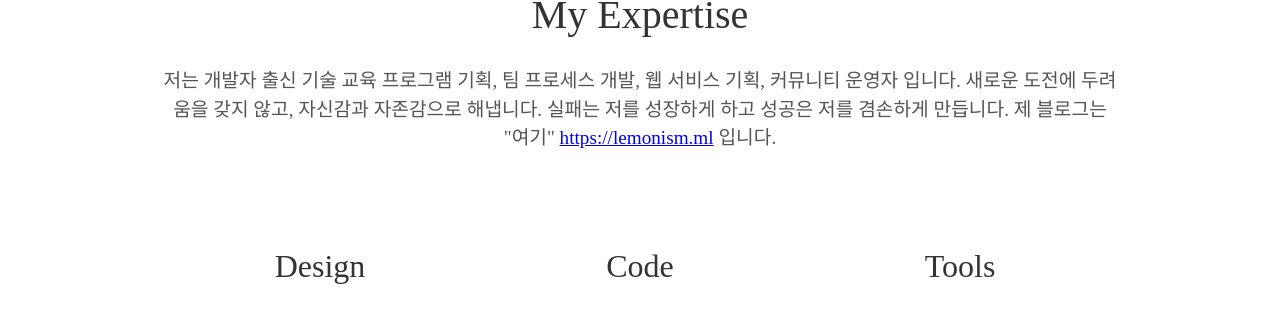
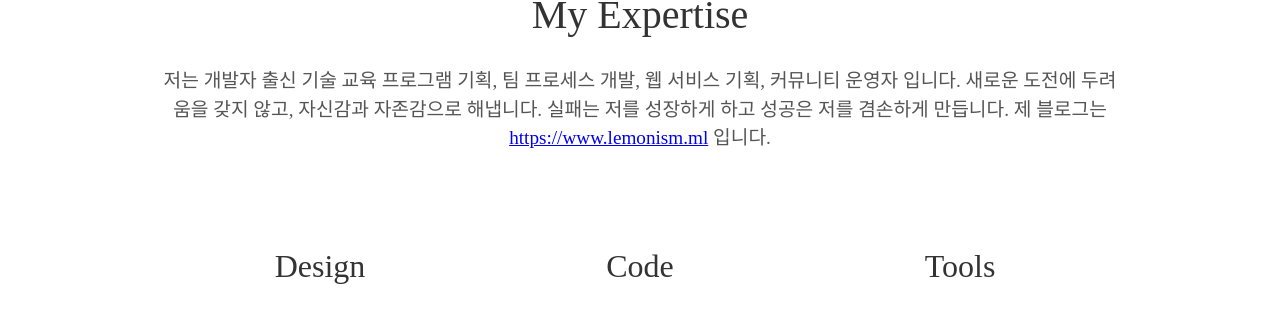
Before and after one commit to lemonadegt/lemonism.github.io, a Jekyll site: the page built from index.html, in a window 1280 px wide. Shown: the part 990-1308 px from the top of the page. Built offline with Jekyll 4.4.1, drawn with Linux system fonts in a browser that asks for light colours; some web fonts are replaced.

Commit message:
Update _config.yml
블로그 주소 변경

```diff
--- a/_config.yml
+++ b/_config.yml
@@ -6,7 +6,7 @@ url: "https://lemonism.net" # the base hostname & protocol for your site e.g. ht
 
 # User settings
 username: Jihwan Hyun
-user_description: 저는 개발자 출신 기술 교육 프로그램 기획, 팀 프로세스 개발, 웹 서비스 기획, 커뮤니티 운영자 입니다.</b> 새로운 도전에 두려움을 갖지 않고, 자신감과 자존감으로 해냅니다. 실패는 저를 성장하게 하고 성공은 저를 겸손하게 만듭니다. 제 블로그는 "여기" <a href="https://lemonism.ml" target="_blank">https://lemonism.ml</a> 입니다.
+user_description: 저는 개발자 출신 기술 교육 프로그램 기획, 팀 프로세스 개발, 웹 서비스 기획, 커뮤니티 운영자 입니다.</b> 새로운 도전에 두려움을 갖지 않고, 자신감과 자존감으로 해냅니다. 실패는 저를 성장하게 하고 성공은 저를 겸손하게 만듭니다. 제 블로그는 <a href="https://www.lemonism.ml" target="_blank">https://www.lemonism.ml</a> 입니다.
 # user_title: Planner / Software Design / Technology Education / Community Builder
 user_title: Web Service Planner / Technology Education Design / Community Builder
 email: lemonadegt@gmail.com
```
